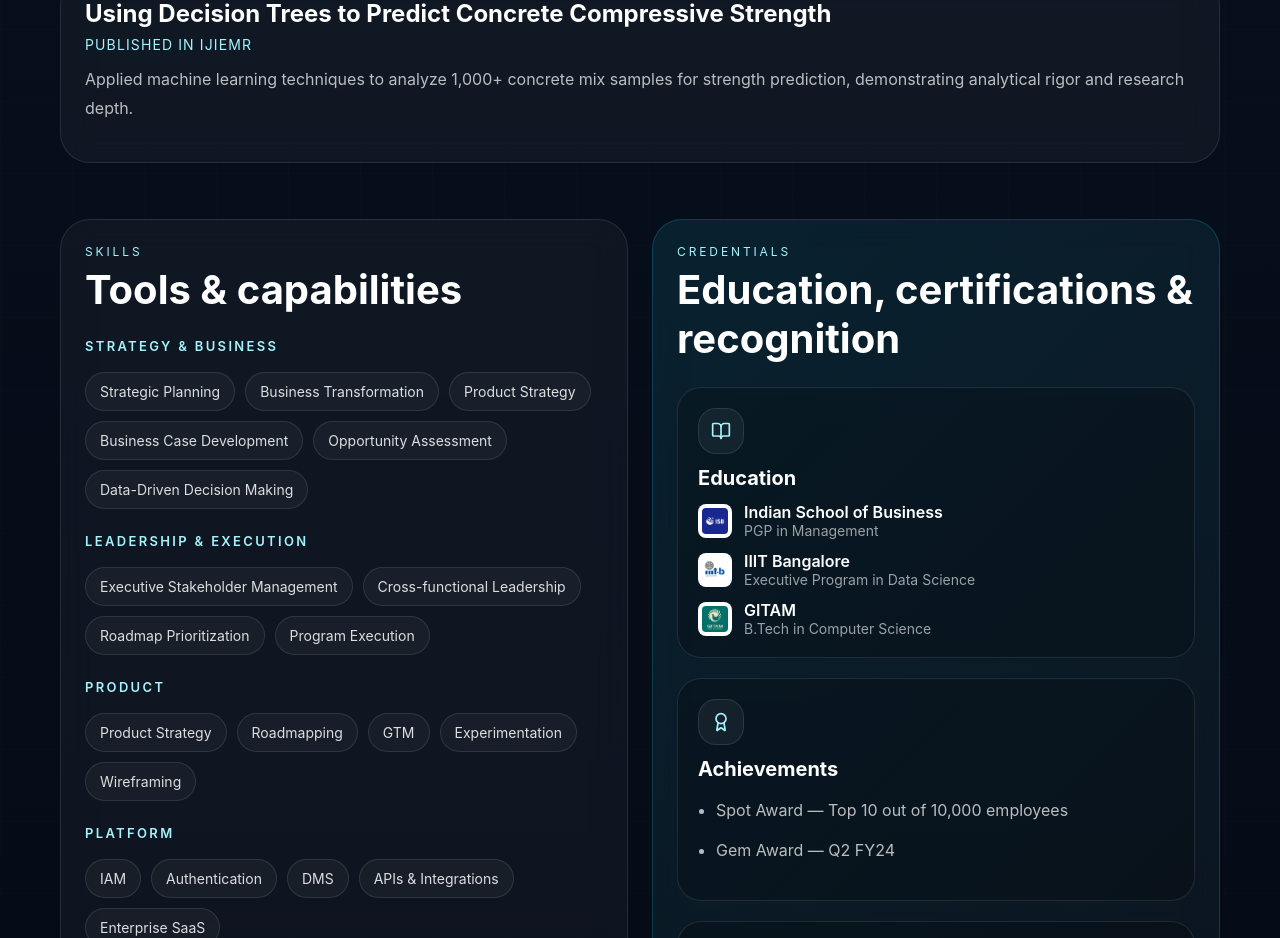
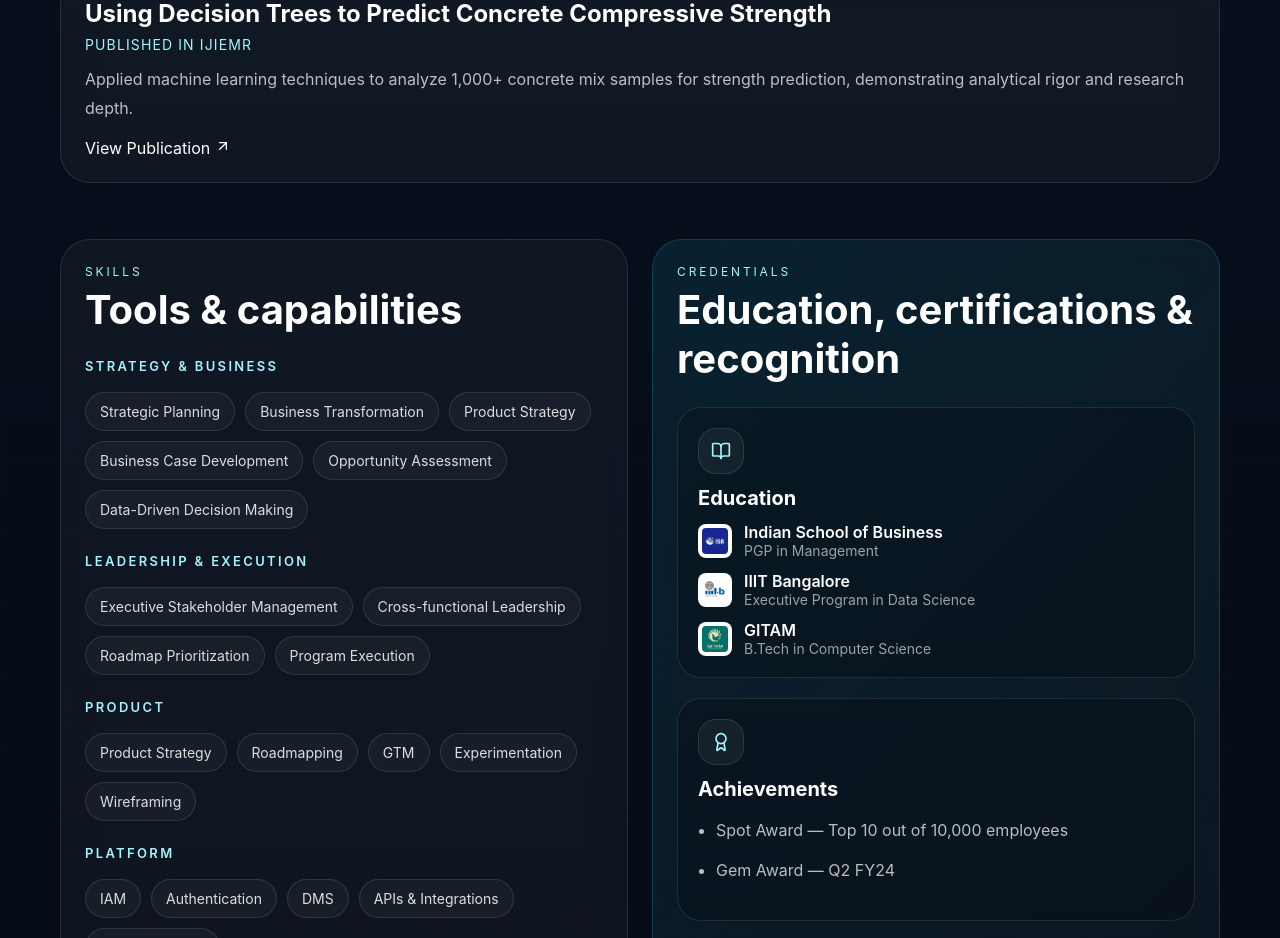
Before and after one commit to sasidhar16133/sasidhar-portfolio, a React (Vite) app: page / in a window 1280 px wide. Shown: the part 4435-5373 px from the top of the page. Built offline with nearby package versions, Linux system fonts and the light colour scheme.

Commit message:
Update App.jsx

```diff
--- a/src/App.jsx
+++ b/src/App.jsx
@@ -211,6 +211,7 @@
   title: "Using Decision Trees to Predict Concrete Compressive Strength",
   subtitle: "Published in IJIEMR",
   text: "Applied machine learning techniques to analyze 1,000+ concrete mix samples for strength prediction, demonstrating analytical rigor and research depth.",
+  url: "https://ijiemr.org/downloads/paper/Volume-10/using-decision-trees-to-predict-concrete-compressive-strength",
 };
 
 const achievements = [
@@ -467,6 +468,14 @@
             <h3>{publication.title}</h3>
             <div className="publication-subtitle">{publication.subtitle}</div>
             <p>{publication.text}</p>
+            <a
+              href={publication.url}
+              target="_blank"
+              rel="noreferrer"
+              className="publication-link"
+              >
+              View Publication <ArrowUpRight size={16} />
+            </a>
           </div>
         </section>
 
```
